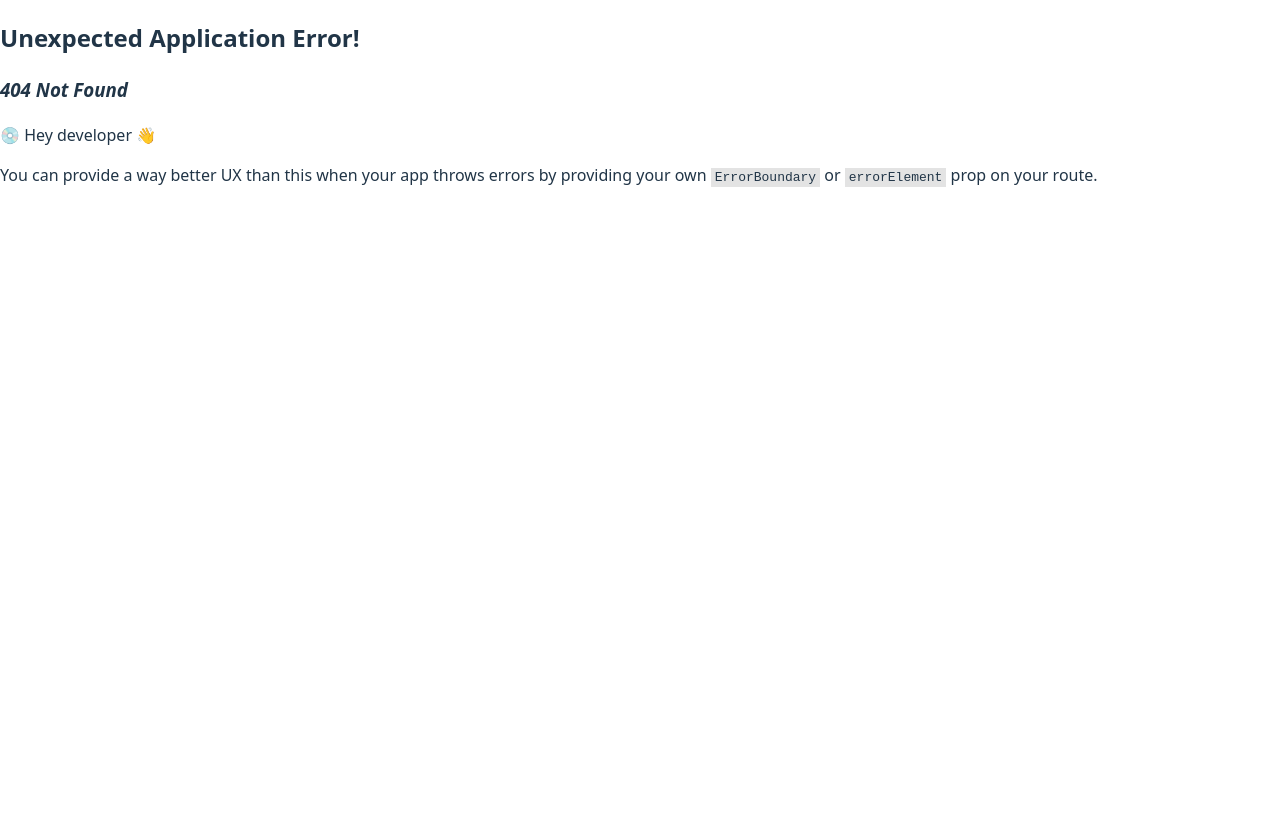
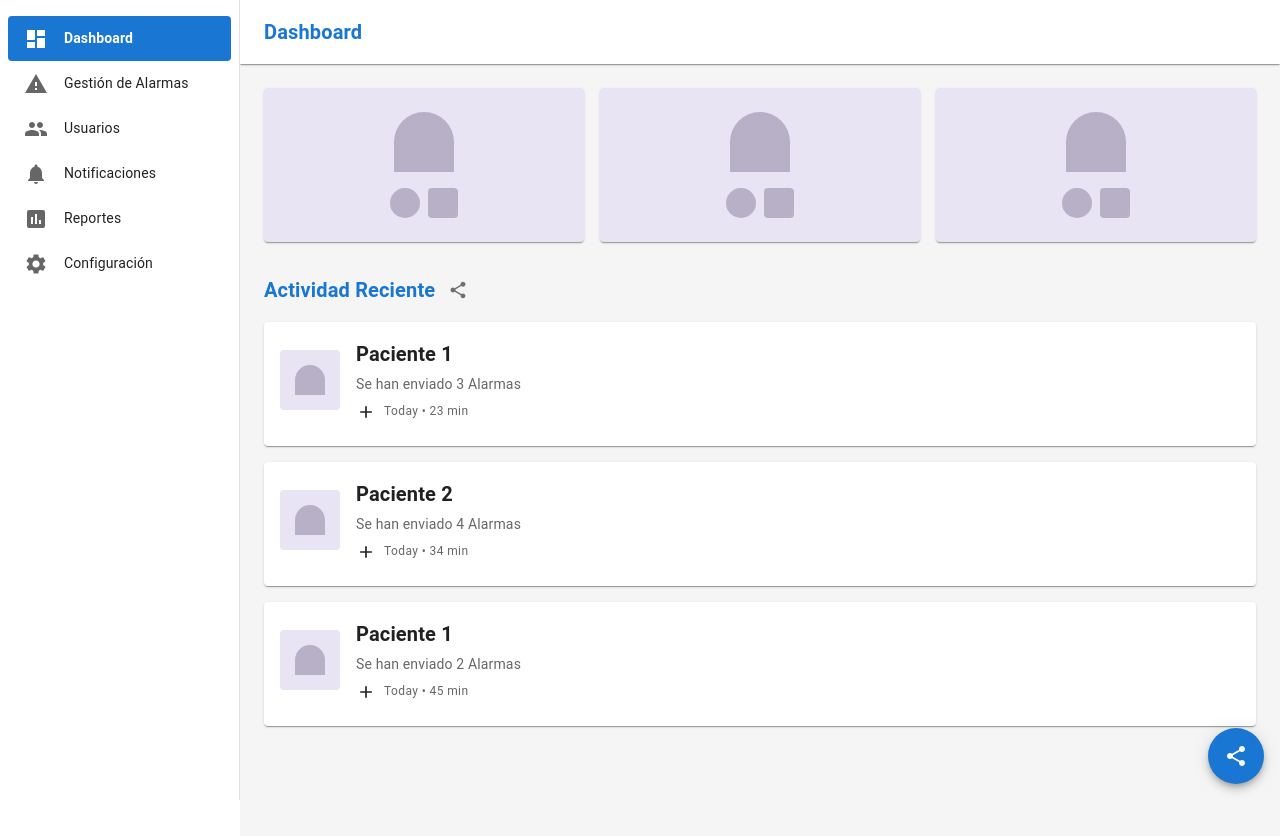
Before and after one commit to jameshell/CareAlarmWeb, a React (Vite) app: page /dashboard in a window 1280 px wide. Before the commit this address had no page. Shown: the top 836 px of the page. Built offline with nearby package versions, Linux system fonts and the light colour scheme.

Commit message:
Adding dashboard page

```diff
--- a/src/main.tsx
+++ b/src/main.tsx
@@ -5,6 +5,7 @@ import App from './App.tsx'
 import { createBrowserRouter, RouterProvider } from 'react-router-dom'
 import LoginPage from './pages/LoginPage.tsx'
 import RegisterPage from './pages/RegisterPage.tsx'
+import DashboardPage from './pages/DashboardPage.tsx'
 
 const router = createBrowserRouter([
   {
@@ -19,6 +20,10 @@ const router = createBrowserRouter([
         path: '/register',
         element: <RegisterPage />,
       },
+      {
+        path: '/dashboard',
+        element: <DashboardPage />,
+      },
     ],
   },
 ]);
--- /dev/null
+++ b/src/pages/DashboardPage.tsx
@@ -0,0 +1,302 @@
+import React from 'react';
+import {
+  Box,
+  Drawer,
+  AppBar,
+  Toolbar,
+  List,
+  Typography,
+  ListItem,
+  ListItemButton,
+  ListItemIcon,
+  ListItemText,
+  Card,
+  CardContent,
+  IconButton,
+  Fab,
+} from '@mui/material';
+import {
+  Menu as MenuIcon,
+  Dashboard as DashboardIcon,
+  Notifications as NotificationsIcon,
+  People as PeopleIcon,
+  Assessment as ReportsIcon,
+  Settings as SettingsIcon,
+  Warning as WarningIcon,
+  Share as ShareIcon,
+  Add as AddIcon,
+} from '@mui/icons-material';
+
+const drawerWidth = 240;
+
+const DashboardPage: React.FC = () => {
+  const [mobileOpen, setMobileOpen] = React.useState(false);
+
+  const handleDrawerToggle = () => {
+    setMobileOpen(!mobileOpen);
+  };
+
+  const menuItems = [
+    { text: 'Dashboard', icon: <DashboardIcon />, active: true },
+    { text: 'Gestión de Alarmas', icon: <WarningIcon />, active: false },
+    { text: 'Usuarios', icon: <PeopleIcon />, active: false },
+    { text: 'Notificaciones', icon: <NotificationsIcon />, active: false },
+    { text: 'Reportes', icon: <ReportsIcon />, active: false },
+    { text: 'Configuración', icon: <SettingsIcon />, active: false },
+  ];
+
+  const recentActivity = [
+    {
+      patient: 'Paciente 1',
+      description: 'Se han enviado 3 Alarmas',
+      time: 'Today • 23 min',
+    },
+    {
+      patient: 'Paciente 2',
+      description: 'Se han enviado 4 Alarmas',
+      time: 'Today • 34 min',
+    },
+    {
+      patient: 'Paciente 1',
+      description: 'Se han enviado 2 Alarmas',
+      time: 'Today • 45 min',
+    },
+  ];
+
+  const drawer = (
+    <Box>
+      <List sx={{ pt: 2 }}>
+        {menuItems.map((item) => (
+          <ListItem key={item.text} disablePadding>
+            <ListItemButton
+              sx={{
+                mx: 1,
+                borderRadius: 1,
+                backgroundColor: item.active ? 'primary.main' : 'transparent',
+                color: item.active ? 'white' : 'text.primary',
+                '&:hover': {
+                  backgroundColor: item.active ? 'primary.dark' : 'action.hover',
+                },
+              }}
+            >
+              <ListItemIcon
+                sx={{
+                  color: item.active ? 'white' : 'text.secondary',
+                  minWidth: 40,
+                }}
+              >
+                {item.icon}
+              </ListItemIcon>
+              <ListItemText
+                primary={item.text}
+                primaryTypographyProps={{
+                  fontSize: '0.875rem',
+                  fontWeight: item.active ? 600 : 400,
+                }}
+              />
+            </ListItemButton>
+          </ListItem>
+        ))}
+      </List>
+    </Box>
+  );
+
+  return (
+    <Box sx={{ display: 'flex' }}>
+      <AppBar
+        position="fixed"
+        sx={{
+          width: { sm: `calc(100% - ${drawerWidth}px)` },
+          ml: { sm: `${drawerWidth}px` },
+          backgroundColor: 'white',
+          color: 'primary.main',
+          boxShadow: 1,
+        }}
+      >
+        <Toolbar>
+          <IconButton
+            color="inherit"
+            aria-label="open drawer"
+            edge="start"
+            onClick={handleDrawerToggle}
+            sx={{ mr: 2, display: { sm: 'none' } }}
+          >
+            <MenuIcon />
+          </IconButton>
+          <Typography variant="h6" noWrap component="div" sx={{ fontWeight: 600 }}>
+            Dashboard
+          </Typography>
+        </Toolbar>
+      </AppBar>
+
+      <Box
+        component="nav"
+        sx={{ width: { sm: drawerWidth }, flexShrink: { sm: 0 } }}
+      >
+        <Drawer
+          variant="temporary"
+          open={mobileOpen}
+          onClose={handleDrawerToggle}
+          ModalProps={{
+            keepMounted: true,
+          }}
+          sx={{
+            display: { xs: 'block', sm: 'none' },
+            '& .MuiDrawer-paper': { boxSizing: 'border-box', width: drawerWidth },
+          }}
+        >
+          {drawer}
+        </Drawer>
+        <Drawer
+          variant="permanent"
+          sx={{
+            display: { xs: 'none', sm: 'block' },
+            '& .MuiDrawer-paper': { boxSizing: 'border-box', width: drawerWidth },
+          }}
+          open
+        >
+          {drawer}
+        </Drawer>
+      </Box>
+
+      <Box
+        component="main"
+        sx={{
+          flexGrow: 1,
+          p: 3,
+          width: { sm: `calc(100% - ${drawerWidth}px)` },
+          backgroundColor: '#f5f5f5',
+          minHeight: '100vh',
+        }}
+      >
+        <Toolbar />
+
+        {/* Dashboard Cards */}
+        <Box sx={{ display: 'flex', gap: 2, mb: 4, flexWrap: 'wrap' }}>
+          {[1, 2, 3].map((index) => (
+            <Card
+              key={index}
+              sx={{
+                minWidth: 200,
+                flex: 1,
+                backgroundColor: '#e8e4f3',
+                boxShadow: 1,
+              }}
+            >
+              <CardContent sx={{ p: 3 }}>
+                <Box
+                  sx={{
+                    display: 'flex',
+                    flexDirection: 'column',
+                    alignItems: 'center',
+                    gap: 2,
+                  }}
+                >
+                  <Box
+                    sx={{
+                      width: 60,
+                      height: 60,
+                      backgroundColor: '#b8b0c7',
+                      borderRadius: '50% 50% 0 0',
+                    }}
+                  />
+                  <Box sx={{ display: 'flex', gap: 1 }}>
+                    <Box
+                      sx={{
+                        width: 30,
+                        height: 30,
+                        backgroundColor: '#b8b0c7',
+                        borderRadius: '50%',
+                      }}
+                    />
+                    <Box
+                      sx={{
+                        width: 30,
+                        height: 30,
+                        backgroundColor: '#b8b0c7',
+                        borderRadius: 1,
+                      }}
+                    />
+                  </Box>
+                </Box>
+              </CardContent>
+            </Card>
+          ))}
+        </Box>
+
+        {/* Recent Activity Section */}
+        <Box sx={{ mb: 3 }}>
+          <Box sx={{ display: 'flex', alignItems: 'center', mb: 2 }}>
+            <Typography variant="h6" sx={{ fontWeight: 600, color: 'primary.main' }}>
+              Actividad Reciente
+            </Typography>
+            <IconButton size="small" sx={{ ml: 1 }}>
+              <ShareIcon fontSize="small" />
+            </IconButton>
+          </Box>
+
+          <Box sx={{ display: 'flex', flexDirection: 'column', gap: 2 }}>
+            {recentActivity.map((activity, index) => (
+              <Card key={index} sx={{ boxShadow: 1 }}>
+                <CardContent sx={{ p: 2 }}>
+                  <Box sx={{ display: 'flex', alignItems: 'center', gap: 2 }}>
+                    <Box
+                      sx={{
+                        width: 60,
+                        height: 60,
+                        backgroundColor: '#e8e4f3',
+                        borderRadius: 1,
+                        display: 'flex',
+                        alignItems: 'center',
+                        justifyContent: 'center',
+                        flexShrink: 0,
+                      }}
+                    >
+                      <Box
+                        sx={{
+                          width: 30,
+                          height: 30,
+                          backgroundColor: '#b8b0c7',
+                          borderRadius: '50% 50% 0 0',
+                        }}
+                      />
+                    </Box>
+                    <Box sx={{ flex: 1 }}>
+                      <Typography variant="h6" sx={{ fontWeight: 600, mb: 0.5 }}>
+                        {activity.patient}
+                      </Typography>
+                      <Typography variant="body2" color="text.secondary" sx={{ mb: 1 }}>
+                        {activity.description}
+                      </Typography>
+                      <Box sx={{ display: 'flex', alignItems: 'center', gap: 1 }}>
+                        <AddIcon fontSize="small" />
+                        <Typography variant="caption" color="text.secondary">
+                          {activity.time}
+                        </Typography>
+                      </Box>
+                    </Box>
+                  </Box>
+                </CardContent>
+              </Card>
+            ))}
+          </Box>
+        </Box>
+
+        {/* Floating Action Button */}
+        <Fab
+          color="primary"
+          aria-label="share"
+          sx={{
+            position: 'fixed',
+            bottom: 16,
+            right: 16,
+          }}
+        >
+          <ShareIcon />
+        </Fab>
+      </Box>
+    </Box>
+  );
+};
+
+export default DashboardPage;
--- a/src/pages/LoginPage.tsx
+++ b/src/pages/LoginPage.tsx
@@ -21,6 +21,14 @@ const LoginPage: React.FC = () => {
 
   const handleRegisterClick = () => {
     navigate('/register');
+  };
+
+  const handleSubmit = (event: React.FormEvent<HTMLFormElement>) => {
+    event.preventDefault();
+    // Simple validation - in a real app you'd validate credentials
+    if (email && password) {
+      navigate('/dashboard');
+    }
   };
 
   const handleClickShowPassword = () => {
@@ -54,7 +62,7 @@ const LoginPage: React.FC = () => {
             <Typography component="h2" variant="subtitle1" sx={{ mb: 6, color: 'text.secondary' }}>
               Iniciar Sesion
             </Typography>
-            <Box component="form" sx={{ width: '100%' }}>
+            <Box component="form" sx={{ width: '100%' }} onSubmit={handleSubmit}>
               <TextField
                 margin="normal"
                 required
```
